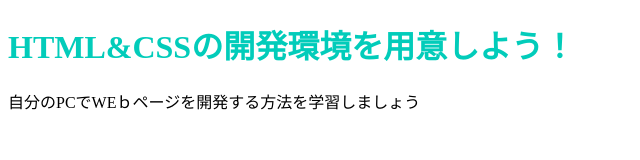
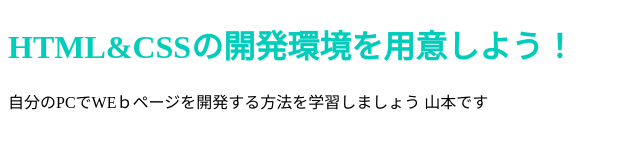
Before and after one commit to yamamotosekiyu/github.io, a plain HTML site: page index.html in a window 1280 px wide. Shown: the full height of the page, 0-640 px from the left. Drawn offline with Linux system fonts and the light colour scheme.

Commit message:
Update index.html

```diff
--- a/index.html
+++ b/index.html
@@ -9,7 +9,7 @@
 
 <body>
     <h1 class="title">HTML&CSSの開発環境を用意しよう！</h1>
-    <p>自分のPCでWEｂページを開発する方法を学習しましょう</p>
+    <p>自分のPCでWEｂページを開発する方法を学習しましょう 山本です</p>
 </body>
 
 </html>
```
